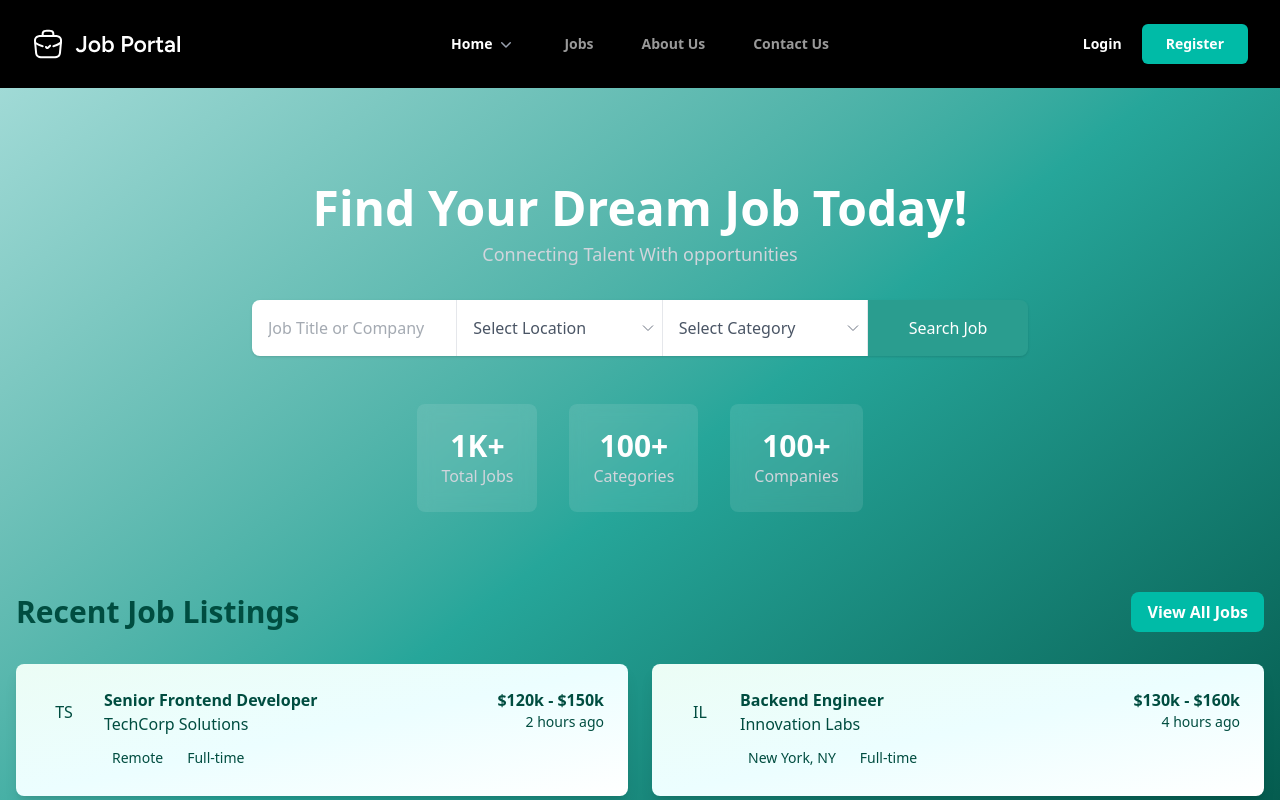
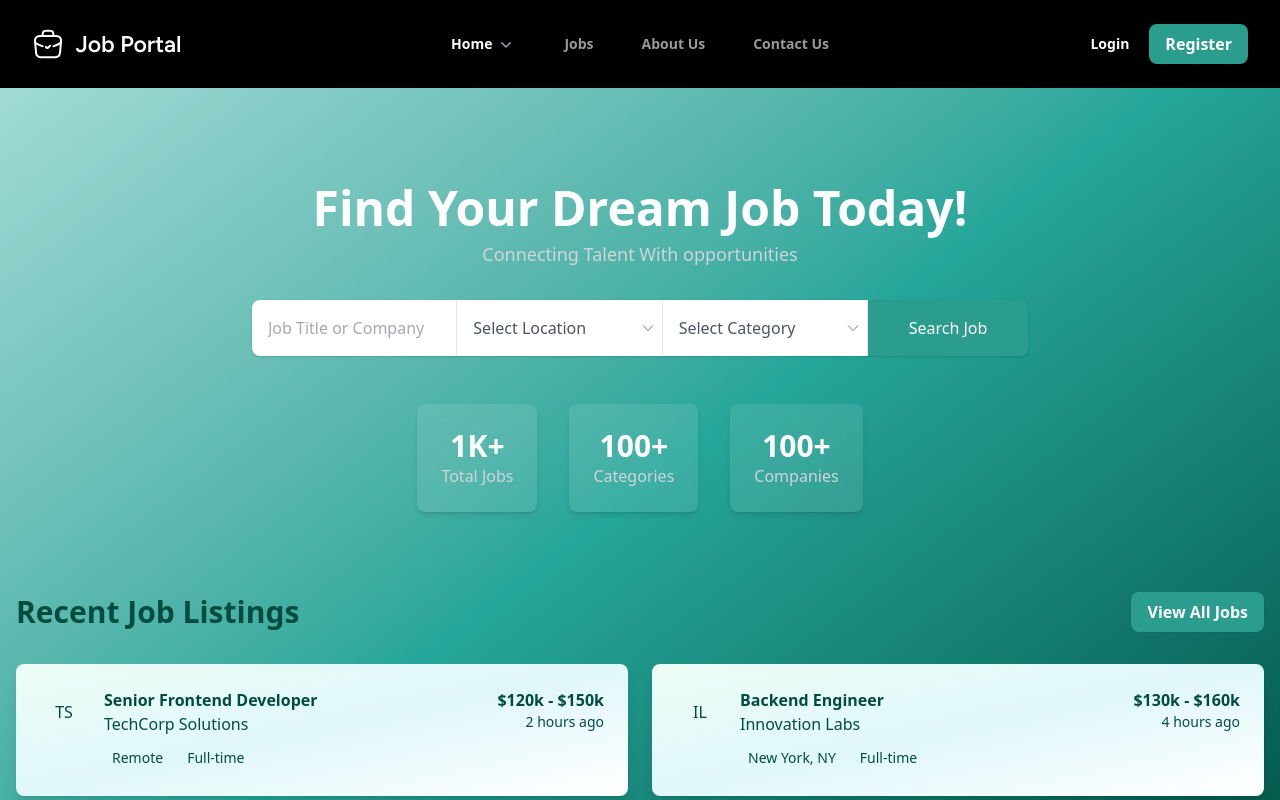
Before and after one commit to DevJobPortal/jobdevbuddy-ui, an Angular app: page / in a window 1280 px wide. Shown: the top 800 px of the page. Built offline with nearby package versions, Linux system fonts and the light colour scheme.

Commit message:
refactor: Update theme system with CSS variables and standardize component styles

```diff
--- a/src/app/components/header/header.component.html
+++ b/src/app/components/header/header.component.html
@@ -249,7 +249,7 @@
         <a href="#" class="text-sm/6 py-2 font-semibold text-white">Login</a>
         <a
           href="#"
-          class="rounded-md bg-primary px-6 py-2 text-sm/6 font-semibold text-white"
+          class="btn-primary"
           >Register</a
         >
       </div>
--- a/src/styles.css
+++ b/src/styles.css
@@ -1,150 +1,305 @@
-/* Import Tailwind CSS */
 @import 'tailwindcss';
 
-/* Base styles */
+@layer theme {
+  :root {
+    --color-primary-50: #f0fdfa;
+    --color-primary-100: #ccfbf1;
+    --color-primary-200: #99f6e4;
+    --color-primary-300: #5eead4;
+    --color-primary-400: #2dd4bf;
+    --color-primary-500: #2A9D8F;
+    --color-primary-600: #0d9488;
+    --color-primary-700: #0f766e;
+    --color-primary-800: #115e59;
+    --color-primary-900: #134e4a;
+    --color-primary-950: #042f2e;
+
+    --color-secondary-50: #ecfdf5;
+    --color-secondary-100: #d1fae5;
+    --color-secondary-200: #a7f3d0;
+    --color-secondary-300: #6ee7b7;
+    --color-secondary-400: #34d399;
+    --color-secondary-500: #10b981;
+    --color-secondary-600: #059669;
+    --color-secondary-700: #047857;
+    --color-secondary-800: #065f46;
+    --color-secondary-900: #064e3b;
+    --color-secondary-950: #022c22;
+
+    --color-success-50: #f0fdf4;
+    --color-success-100: #dcfce7;
+    --color-success-200: #bbf7d0;
+    --color-success-300: #86efac;
+    --color-success-400: #4ade80;
+    --color-success-500: #22c55e;
+    --color-success-600: #16a34a;
+    --color-success-700: #15803d;
+    --color-success-800: #166534;
+    --color-success-900: #14532d;
+    --color-success-950: #052e16;
+
+    --color-warning-50: #fffbeb;
+    --color-warning-100: #fef3c7;
+    --color-warning-200: #fde68a;
+    --color-warning-300: #fcd34d;
+    --color-warning-400: #fbbf24;
+    --color-warning-500: #f59e0b;
+    --color-warning-600: #d97706;
+    --color-warning-700: #b45309;
+    --color-warning-800: #92400e;
+    --color-warning-900: #78350f;
+    --color-warning-950: #451a03;
+
+    --color-error-50: #fff1f2;
+    --color-error-100: #ffe4e6;
+    --color-error-200: #fecdd3;
+    --color-error-300: #fda4af;
+    --color-error-400: #fb7185;
+    --color-error-500: #f43f5e;
+    --color-error-600: #e11d48;
+    --color-error-700: #be123c;
+    --color-error-800: #9f1239;
+    --color-error-900: #881337;
+    --color-error-950: #4c0519;
+
+      --color-gray-50: #f9fafb;
+    --color-gray-100: #f3f4f6;
+    --color-gray-200: #e5e7eb;
+    --color-gray-300: #d1d5db;
+    --color-gray-400: #9ca3af;
+    --color-gray-500: #6b7280;
+    --color-gray-600: #4b5563;
+    --color-gray-700: #374151;
+    --color-gray-800: #1f2937;
+    --color-gray-900: #111827;
+    --color-gray-950: #030712;
+
+    --gradient-primary: linear-gradient(to bottom right, #aadfdc, #26A69A, #004D40);
+    --gradient-primary-dark: linear-gradient(to bottom right, #00251A, #004D40, #001B12);
+    --gradient-card: linear-gradient(to bottom right, #ecfdf5, #e0f7fa, #ffffff);
+    --gradient-card-dark: linear-gradient(to bottom right, #1f2937, #0f172a, #000000);
+
+    --radius-sm: 0.25rem;
+    --radius-md: 0.375rem;
+    --radius-lg: 0.5rem;
+    --radius-xl: 0.75rem;
+    --radius-2xl: 1rem;
+    --radius-full: 9999px;
+
+    --shadow-sm: 0 1px 2px 0 rgb(0 0 0 / 0.05);
+    --shadow: 0 1px 3px 0 rgb(0 0 0 / 0.1), 0 1px 2px -1px rgb(0 0 0 / 0.1);
+    --shadow-md: 0 4px 6px -1px rgb(0 0 0 / 0.1), 0 2px 4px -2px rgb(0 0 0 / 0.1);
+    --shadow-lg: 0 10px 15px -3px rgb(0 0 0 / 0.1), 0 4px 6px -4px rgb(0 0 0 / 0.1);
+    --shadow-xl: 0 20px 25px -5px rgb(0 0 0 / 0.1), 0 8px 10px -6px rgb(0 0 0 / 0.1);
+
+    --font-sans: ui-sans-serif, system-ui, -apple-system, BlinkMacSystemFont, 'Segoe UI', Roboto, 'Helvetica Neue', Arial, sans-serif;
+  }
+}
+
 @layer base {
   body {
     @apply bg-gradient-to-br from-[#aadfdc] via-[#26A69A] to-[#004D40]
        dark:from-[#00251A] dark:via-[#004D40] dark:to-[#001B12]
        text-[#004D40] dark:text-[#A7FFEB]
        transition-colors duration-300 ease-in-out;
+    font-family: var(--font-sans);
   }
 }
 
 /* Component styles */
 @layer components {
+  /* Button Variants */
   .btn-primary {
-    @apply bg-teal-500 hover:bg-teal-600 text-white font-semibold py-2 px-4 rounded-lg transition-colors duration-200;
+    @apply bg-[color:var(--color-primary-500)] hover:bg-[color:var(--color-primary-600)] text-white font-semibold py-2 px-4 rounded-[var(--radius-lg)] shadow-[var(--shadow-sm)] transition-colors duration-200;
   }
 
   .btn-primary-outline {
-    @apply border-2 border-teal-500 text-teal-600 hover:bg-teal-500 hover:text-white font-semibold py-2 px-4 rounded-lg transition-colors duration-200;
+    @apply border-2 border-[color:var(--color-primary-500)] text-[color:var(--color-primary-600)] hover:bg-[color:var(--color-primary-500)] hover:text-white font-semibold py-2 px-4 rounded-[var(--radius-lg)] transition-colors duration-200;
   }
 
   .btn-secondary {
-    @apply bg-emerald-400 hover:bg-emerald-500 text-white font-semibold py-2 px-4 rounded-lg transition-colors duration-200;
+    @apply bg-[color:var(--color-secondary-400)] hover:bg-[color:var(--color-secondary-500)] text-white font-semibold py-2 px-4 rounded-[var(--radius-lg)] shadow-[var(--shadow-sm)] transition-colors duration-200;
   }
 
   .btn-secondary-outline {
-    @apply border-2 border-emerald-400 text-emerald-500 hover:bg-emerald-400 hover:text-white font-semibold py-2 px-4 rounded-lg transition-colors duration-200;
+    @apply border-2 border-[color:var(--color-secondary-400)] text-[color:var(--color-secondary-500)] hover:bg-[color:var(--color-secondary-400)] hover:text-white font-semibold py-2 px-4 rounded-[var(--radius-lg)] transition-colors duration-200;
   }
 
   .btn-success {
-    @apply bg-green-400 hover:bg-green-500 text-white font-semibold py-2 px-4 rounded-lg transition-colors duration-200;
+    @apply bg-[color:var(--color-success-400)] hover:bg-[color:var(--color-success-500)] text-white font-semibold py-2 px-4 rounded-[var(--radius-lg)] shadow-[var(--shadow-sm)] transition-colors duration-200;
   }
 
   .btn-success-outline {
-    @apply border-2 border-green-400 text-green-500 hover:bg-green-400 hover:text-white font-semibold py-2 px-4 rounded-lg transition-colors duration-200;
+    @apply border-2 border-[color:var(--color-success-400)] text-[color:var(--color-success-500)] hover:bg-[color:var(--color-success-400)] hover:text-white font-semibold py-2 px-4 rounded-[var(--radius-lg)] transition-colors duration-200;
   }
+
   .btn-warning {
-    @apply bg-amber-400 hover:bg-amber-500 text-white font-semibold py-2 px-4 rounded-lg transition-colors duration-200;
+    @apply bg-[color:var(--color-warning-400)] hover:bg-[color:var(--color-warning-500)] text-white font-semibold py-2 px-4 rounded-[var(--radius-lg)] shadow-[var(--shadow-sm)] transition-colors duration-200;
   }
 
   .btn-warning-outline {
-    @apply border-2 border-amber-400 text-amber-500 hover:bg-amber-400 hover:text-white font-semibold py-2 px-4 rounded-lg transition-colors duration-200;
+    @apply border-2 border-[color:var(--color-warning-400)] text-[color:var(--color-warning-500)] hover:bg-[color:var(--color-warning-400)] hover:text-white font-semibold py-2 px-4 rounded-[var(--radius-lg)] transition-colors duration-200;
   }
+
   .btn-error {
-    @apply bg-rose-400 hover:bg-rose-500 text-white font-semibold py-2 px-4 rounded-lg transition-colors duration-200;
+    @apply bg-[color:var(--color-error-400)] hover:bg-[color:var(--color-error-500)] text-white font-semibold py-2 px-4 rounded-[var(--radius-lg)] shadow-[var(--shadow-sm)] transition-colors duration-200;
   }
 
   .btn-error-outline {
-    @apply border-2 border-rose-400 text-rose-500 hover:bg-rose-400 hover:text-white font-semibold py-2 px-4 rounded-lg transition-colors duration-200;
+    @apply border-2 border-[color:var(--color-error-400)] text-[color:var(--color-error-500)] hover:bg-[color:var(--color-error-400)] hover:text-white font-semibold py-2 px-4 rounded-[var(--radius-lg)] transition-colors duration-200;
   }
 
   /* Card Variants */
   .card {
-    @apply bg-gradient-to-br from-emerald-50 via-cyan-50 to-white
-           dark:from-gray-800 dark:via-gray-900 dark:to-black
-           rounded-lg shadow-lg p-6 transition-colors duration-200;
+    @apply bg-[image:var(--gradient-card)]
+           dark:bg-[image:var(--gradient-card-dark)]
+           rounded-[var(--radius-lg)] shadow-[var(--shadow-lg)] p-6 transition-colors duration-200;
   }
 
   .card-primary {
-    @apply bg-gradient-to-br from-teal-50 via-cyan-100 to-white
-           dark:from-teal-900 dark:via-cyan-800 dark:to-gray-900
-           rounded-lg shadow-lg p-6 transition-colors duration-200;
+    @apply bg-gradient-to-br from-[color:var(--color-primary-50)] via-[#e0f7fa] to-white
+           dark:from-[color:var(--color-primary-900)] dark:via-[#006064] dark:to-[color:var(--color-gray-900)]
+           rounded-[var(--radius-lg)] shadow-[var(--shadow-lg)] p-6 transition-colors duration-200;
   }
 
   .card-secondary {
-    @apply bg-gradient-to-br from-emerald-50 via-emerald-100 to-white
-           dark:from-emerald-900 dark:via-emerald-800 dark:to-gray-900
-           rounded-lg shadow-md p-6 transition-colors duration-200;
+    @apply bg-gradient-to-br from-[color:var(--color-secondary-50)] via-[color:var(--color-secondary-100)] to-white
+           dark:from-[color:var(--color-secondary-900)] dark:via-[color:var(--color-secondary-800)] dark:to-[color:var(--color-gray-900)]
+           rounded-[var(--radius-lg)] shadow-[var(--shadow-md)] p-6 transition-colors duration-200;
   }
 
+  /* Form Elements */
   .input-field {
-    @apply w-full px-4 py-2 rounded-lg border border-gray-300 dark:border-gray-600
-           focus:ring-2 focus:ring-teal-400 focus:border-transparent
-           dark:bg-gray-800 dark:text-white transition-colors duration-200;
+    @apply w-full px-4 py-2 rounded-[var(--radius-lg)] border border-[color:var(--color-gray-300)] dark:border-[color:var(--color-gray-600)]
+           focus:ring-2 focus:ring-[color:var(--color-primary-400)] focus:border-transparent
+           dark:bg-[color:var(--color-gray-800)] dark:text-white transition-colors duration-200;
   }
 
   .input-field-error {
-    @apply w-full px-4 py-2 rounded-lg border border-rose-400 dark:border-rose-500
-           focus:ring-2 focus:ring-rose-400 focus:border-transparent
-           dark:bg-gray-800 dark:text-white transition-colors duration-200;
+    @apply w-full px-4 py-2 rounded-[var(--radius-lg)] border border-[color:var(--color-error-400)] dark:border-[color:var(--color-error-500)]
+           focus:ring-2 focus:ring-[color:var(--color-error-400)] focus:border-transparent
+           dark:bg-[color:var(--color-gray-800)] dark:text-white transition-colors duration-200;
   }
 
+  /* Badge Variants */
   .badge {
-    @apply px-2 py-1 text-sm rounded-full;
+    @apply px-2 py-1 text-sm rounded-[var(--radius-full)];
   }
 
   .badge-primary {
-    @apply bg-teal-50 text-teal-800 dark:bg-teal-900 dark:text-teal-100;
+    @apply bg-[color:var(--color-primary-50)] text-[color:var(--color-primary-800)] dark:bg-[color:var(--color-primary-900)] dark:text-[color:var(--color-primary-100)];
   }
 
   .badge-secondary {
-    @apply bg-emerald-50 text-emerald-800 dark:bg-emerald-900 dark:text-emerald-100;
+    @apply bg-[color:var(--color-secondary-50)] text-[color:var(--color-secondary-800)] dark:bg-[color:var(--color-secondary-900)] dark:text-[color:var(--color-secondary-100)];
   }
 
   .badge-success {
-    @apply bg-green-50 text-green-800 dark:bg-green-900 dark:text-green-100;
+    @apply bg-[color:var(--color-success-50)] text-[color:var(--color-success-800)] dark:bg-[color:var(--color-success-900)] dark:text-[color:var(--color-success-100)];
   }
 
   .badge-warning {
-    @apply bg-amber-50 text-amber-800 dark:bg-amber-900 dark:text-amber-100;
+    @apply bg-[color:var(--color-warning-50)] text-[color:var(--color-warning-800)] dark:bg-[color:var(--color-warning-900)] dark:text-[color:var(--color-warning-100)];
   }
 
   .badge-error {
-    @apply bg-rose-50 text-rose-800 dark:bg-rose-900 dark:text-rose-100;
+    @apply bg-[color:var(--color-error-50)] text-[color:var(--color-error-800)] dark:bg-[color:var(--color-error-900)] dark:text-[color:var(--color-error-100)];
   }
 }
 
 @layer utilities {
+  /* Text Colors */
   .text-primary {
-    @apply text-teal-600 dark:text-teal-400;
+    @apply text-[color:var(--color-primary-600)] dark:text-[color:var(--color-primary-400)];
   }
 
   .text-secondary {
-    @apply text-emerald-500 dark:text-emerald-400;
+    @apply text-[color:var(--color-secondary-500)] dark:text-[color:var(--color-secondary-400)];
   }
 
   .text-success {
-    @apply text-green-500 dark:text-green-400;
+    @apply text-[color:var(--color-success-500)] dark:text-[color:var(--color-success-400)];
   }
 
   .text-warning {
-    @apply text-amber-500 dark:text-amber-400;
+    @apply text-[color:var(--color-warning-500)] dark:text-[color:var(--color-warning-400)];
   }
 
   .text-error {
-    @apply text-rose-500 dark:text-rose-400;
+    @apply text-[color:var(--color-error-500)] dark:text-[color:var(--color-error-400)];
   }
 
+  /* Background Colors */
   .bg-primary {
-    @apply bg-teal-500 dark:bg-teal-700;
+    @apply bg-[color:var(--color-primary-500)] dark:bg-[color:var(--color-primary-700)];
   }
 
   .bg-secondary {
-    @apply bg-emerald-400 dark:bg-emerald-600;
+    @apply bg-[color:var(--color-secondary-400)] dark:bg-[color:var(--color-secondary-600)];
   }
 
   .bg-success {
-    @apply bg-green-400 dark:bg-green-600;
+    @apply bg-[color:var(--color-success-400)] dark:bg-[color:var(--color-success-600)];
   }
 
   .bg-warning {
-    @apply bg-amber-400 dark:bg-amber-600;
+    @apply bg-[color:var(--color-warning-400)] dark:bg-[color:var(--color-warning-600)];
   }
 
   .bg-error {
-    @apply bg-rose-400 dark:bg-rose-600;
+    @apply bg-[color:var(--color-error-400)] dark:bg-[color:var(--color-error-600)];
+  }
+
+  .rounded-theme-sm {
+    @apply rounded-[var(--radius-sm)];
+  }
+
+  .rounded-theme-md {
+    @apply rounded-[var(--radius-md)];
+  }
+
+  .rounded-theme-lg {
+    @apply rounded-[var(--radius-lg)];
+  }
+
+  .rounded-theme-xl {
+    @apply rounded-[var(--radius-xl)];
+  }
+
+  .rounded-theme-2xl {
+    @apply rounded-[var(--radius-2xl)];
+  }
+
+  .rounded-theme-full {
+    @apply rounded-[var(--radius-full)];
+  }
+
+  /* Shadow Utilities */
+  .shadow-theme-sm {
+    @apply shadow-[var(--shadow-sm)];
+  }
+
+  .shadow-theme {
+    @apply shadow-[var(--shadow)];
+  }
+
+  .shadow-theme-md {
+    @apply shadow-[var(--shadow-md)];
+  }
+
+  .shadow-theme-lg {
+    @apply shadow-[var(--shadow-lg)];
+  }
+
+  .shadow-theme-xl {
+    @apply shadow-[var(--shadow-xl)];
+  }
+
+  .bg-gradient-primary {
+    @apply bg-[image:var(--gradient-primary)] dark:bg-[image:var(--gradient-primary-dark)];
+  }
+
+  .bg-gradient-card {
+    @apply bg-[image:var(--gradient-card)] dark:bg-[image:var(--gradient-card-dark)];
   }
 }
```
Also changed, not shown: src/app/components/hero/hero.component.html (+4 -4 lines).
